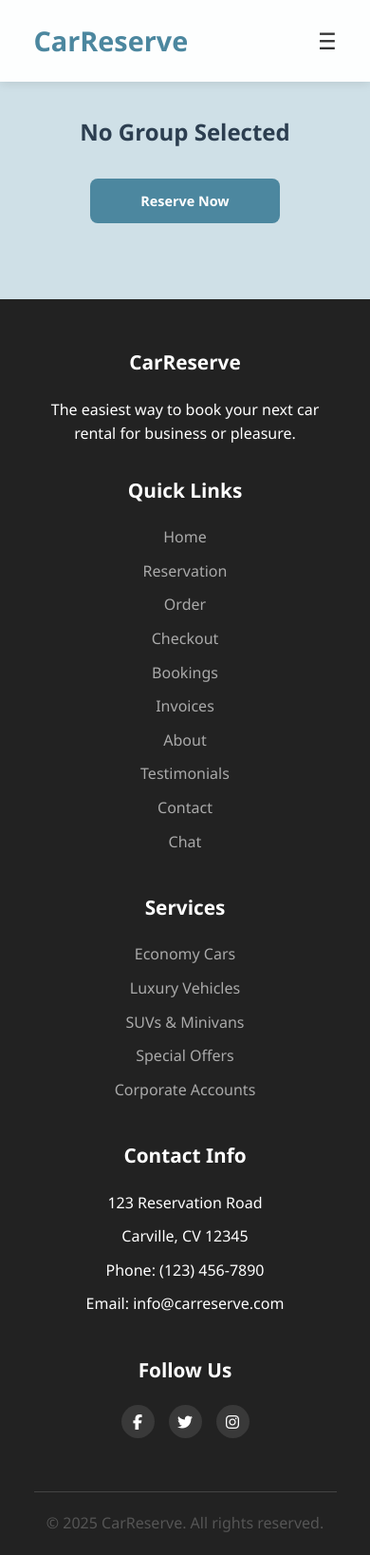
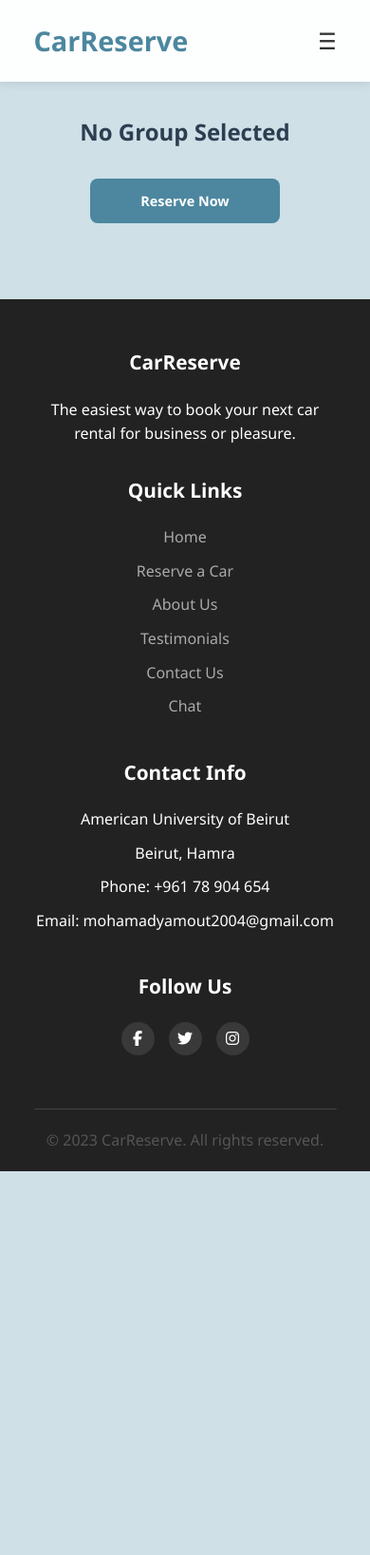
Before and after one commit to MohamadYamout/Car-Reservation-Front, a plain HTML site: page pages/groupSpecs.html in a window 390 px wide. Shown: the whole page at 95% size. After the commit the page ends 1233 px from the top, so only its background shows below. Drawn offline with Linux system fonts and the light colour scheme.

Commit message:
Fixed the remaining Nav and Footer across pages

```diff
--- a/assets/css/history.css
+++ b/assets/css/history.css
@@ -28,7 +28,7 @@ body {
 }
 
 .history-header h1 {
-  color: #4c879f;
+  color: #21637d;
   margin-bottom: 1rem;
   font-size: 2.5rem;
 }
--- a/pages/groupSpecs.html
+++ b/pages/groupSpecs.html
@@ -17,14 +17,13 @@
       <nav>
         <div class="logo">CarReserve</div>
         <ul class="nav-links">
-          <li><a href="../index.html">Home</a></li>
-          <li><a href="reservation.html">Reserve a Car</a></li>
-          <li><a href="cargroups.html">Car Groups</a></li>
-          <li><a href="../index.html#about">About Us</a></li>
-          <li><a href="../index.html#testimonials">Testimonials</a></li>
-          <li><a href="../index.html#contact">Contact Us</a></li>
-          <li><a href="chat.html">Chat</a></li>
-          <li><a href="profile.html">Profile</a></li>
+          <li><a href="/index.html">Home</a></li>
+          <li><a href="/pages/reservation.html">Reserve a Car</a></li>
+          <li><a href="/index.html#about">About Us</a></li>
+          <li><a href="/pages/reviewPage.html">Testimonials</a></li>
+          <li><a href="/pages/contact.html">Contact Us</a></li>
+          <li><a href="/pages/chat.html">Chat</a></li>
+          <li><a href="/pages/profile.html">Profile</a></li>
         </ul>
         <div class="menu-btn">☰</div>
       </nav>
@@ -53,48 +52,36 @@
         <div class="footer-column">
           <h3>Quick Links</h3>
           <ul class="footer-links">
-            <li><a href="../index.html#home">Home</a></li>
-            <li><a href="reservation.html">Reservation</a></li>
-            <li><a href="order.html">Order</a></li>
-            <li><a href="checkout.html">Checkout</a></li>
-            <li><a href="bookings.html">Bookings</a></li>
-            <li><a href="invoices.html">Invoices</a></li>
-            <li><a href="../index.html#about">About</a></li>
-            <li><a href="../index.html#testimonials">Testimonials</a></li>
-            <li><a href="../index.html#contact">Contact</a></li>
-            <li><a href="chat.html">Chat</a></li>
-          </ul>
-        </div>
-        <div class="footer-column">
-          <h3>Services</h3>
-          <ul class="footer-links">
-            <li><a href="#">Economy Cars</a></li>
-            <li><a href="#">Luxury Vehicles</a></li>
-            <li><a href="#">SUVs & Minivans</a></li>
-            <li><a href="#">Special Offers</a></li>
-            <li><a href="#">Corporate Accounts</a></li>
+            <li><a href="/index.html">Home</a></li>
+            <li><a href="/pages/reservation.html">Reserve a Car</a></li>
+            <li><a href="/index.html#about">About Us</a></li>
+            <li><a href="/pages/reviewPage.html">Testimonials</a></li>
+            <li><a href="/pages/contact.html">Contact Us</a></li>
+            <li><a href="/pages/chat.html">Chat</a></li>
           </ul>
         </div>
         <div class="footer-column">
           <h3>Contact Info</h3>
           <ul class="footer-links">
-            <li>123 Reservation Road</li>
-            <li>Carville, CV 12345</li>
-            <li>Phone: (123) 456-7890</li>
-            <li>Email: info@carreserve.com</li>
+            <li>American University of Beirut</li>
+            <li>Beirut, Hamra</li>
+            <li>Phone: +961 78 904 654</li>
+            <li>Email: mohamadyamout2004@gmail.com</li>
           </ul>
         </div>
         <div class="footer-column">
           <h3>Follow Us</h3>
           <div class="social-links">
-            <a href="https://facebook.com" target="_blank" class="social-link"><i class="fab fa-facebook-f"></i></a>
-            <a href="https://x.com" target="_blank" class="social-link"><i class="fab fa-twitter"></i></a>
-            <a href="https://instagram.com" target="_blank" class="social-link"><i class="fab fa-instagram"></i></a>
+            <a href="https://facebook.com" target="_blank" aria-label="Facebook" class="social-link"><i
+                class="fab fa-facebook-f"></i></a>
+            <a href="https://x.com" target="_blank" aria-label="X" class="social-link"><i class="fab fa-twitter"></i></a>
+            <a href="https://instagram.com" target="_blank" aria-label="Instagram" class="social-link"><i
+                class="fab fa-instagram"></i></a>
           </div>
         </div>
       </div>
       <div class="footer-bottom">
-        <p>&copy; 2025 CarReserve. All rights reserved.</p>
+        <p>&copy; 2023 CarReserve. All rights reserved.</p>
       </div>
     </div>
   </footer>
```
Also changed, not shown: pages/cargroups.html (+8 -8 lines), pages/chat.html (+23 -37 lines), pages/contact.html (+18 -32 lines), pages/history.html (+23 -36 lines), pages/invoices.html (+27 -29 lines), pages/profile.html (+54 -5 lines).
